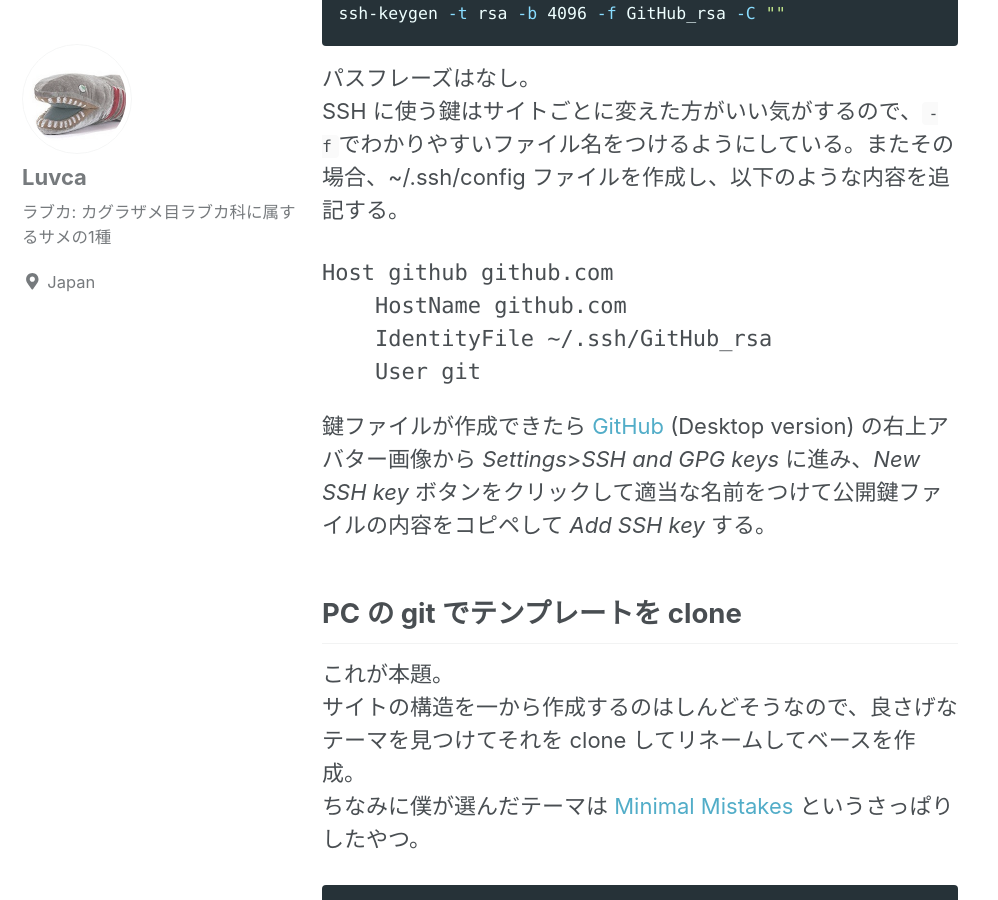
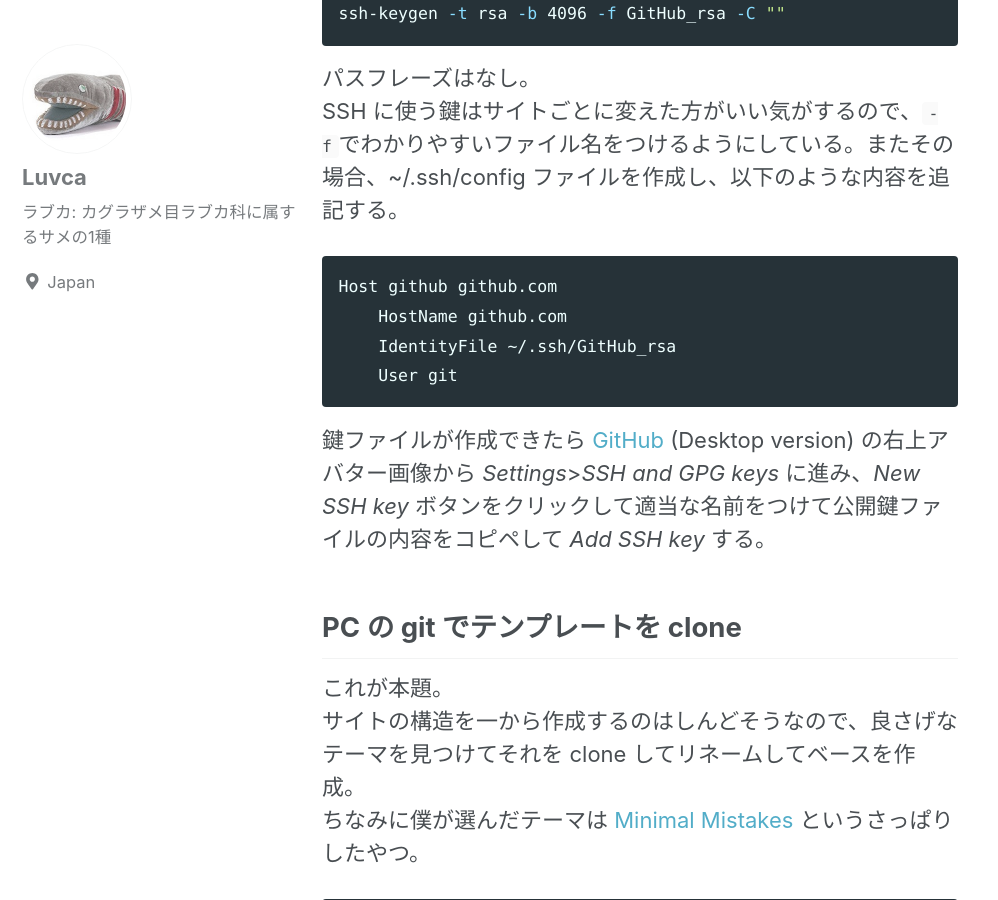
Before and after one commit to Luvca/Luvca.github.io, a Jekyll site: the page built from _posts/2018-04-20-how-to-create-this-blog.md, in a window 1280 px wide and 900 px high, scrolled down 1021 px. Shown: the whole window, without its empty margins (0-998 px from the left). Built offline with Jekyll 4.4.1, drawn with Linux system fonts in a browser that asks for light colours; nearby versions of some CDN libraries.

Commit message:
Update post

````diff
--- a/_posts/2018-04-20-how-to-create-this-blog.md
+++ b/_posts/2018-04-20-how-to-create-this-blog.md
@@ -20,7 +20,7 @@ ssh-keygen -t rsa -b 4096 -f GitHub_rsa -C ""
 ```
 パスフレーズはなし。
 SSH に使う鍵はサイトごとに変えた方がいい気がするので、`-f`でわかりやすいファイル名をつけるようにしている。またその場合、~/.ssh/config ファイルを作成し、以下のような内容を追記する。
-~~~text:~/.ssh
+~~~conf
 Host github github.com
     HostName github.com
     IdentityFile ~/.ssh/GitHub_rsa
````
